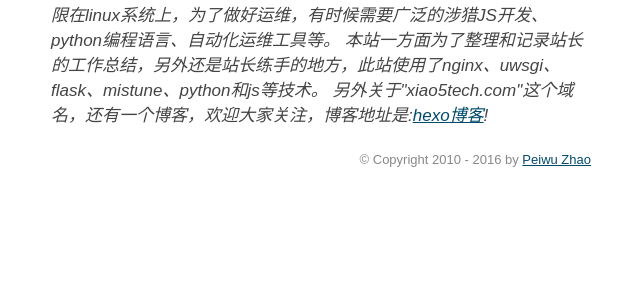
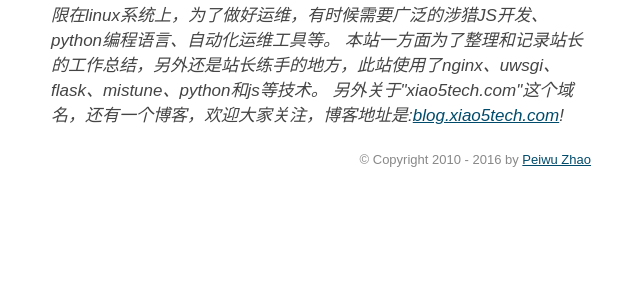
Before and after one commit to xiaotuanyu120/markdown_build_static_html, a Flask app: page /home in a window 1280 px wide. Shown: the part 300-600 px from the top of the page, without its empty margins (319-959 px from the left). Run offline with Flask 2, Linux system fonts and the light colour scheme; some libraries are stand-ins or nearby versions.

Commit message:
create new home.html

```diff
--- a/MyBlog/templates/home.html
+++ b/MyBlog/templates/home.html
@@ -37,7 +37,7 @@
 	    本网站致力于收录和总结有用的linux运维知识。
 			linux的运维并不仅仅局限在linux系统上，为了做好运维，有时候需要广泛的涉猎JS开发、python编程语言、自动化运维工具等。
 			本站一方面为了整理和记录站长的工作总结，另外还是站长练手的地方，此站使用了nginx、uwsgi、flask、mistune、python和js等技术。
-			另外关于"xiao5tech.com"这个域名，还有一个博客，欢迎大家关注，博客地址是:<a href="http://blog.xiao5tech.com">hexo博客</a>!
+			另外关于"xiao5tech.com"这个域名，还有一个博客，欢迎大家关注，博客地址是:<a href="http://blog.xiao5tech.com">blog.xiao5tech.com</a>!
 	  </blockquote>
 		{% endblock %}
 
```
